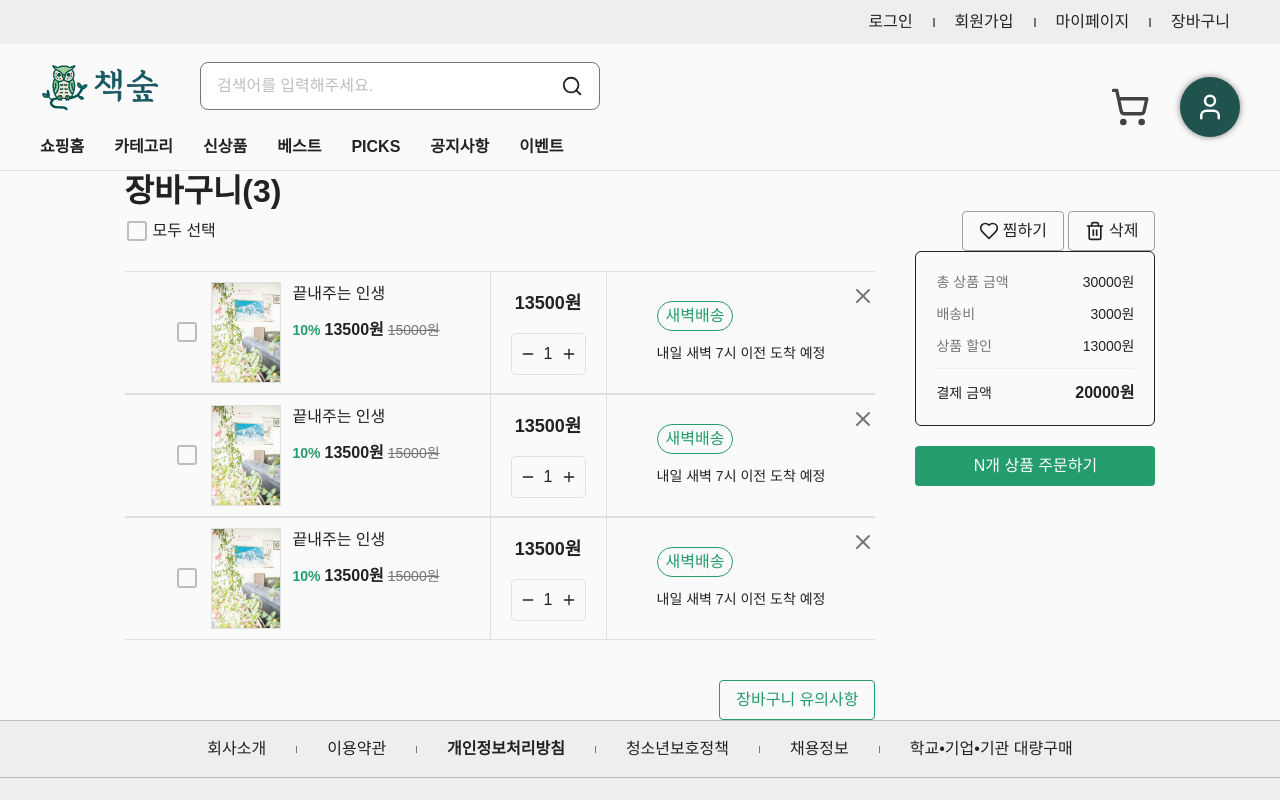
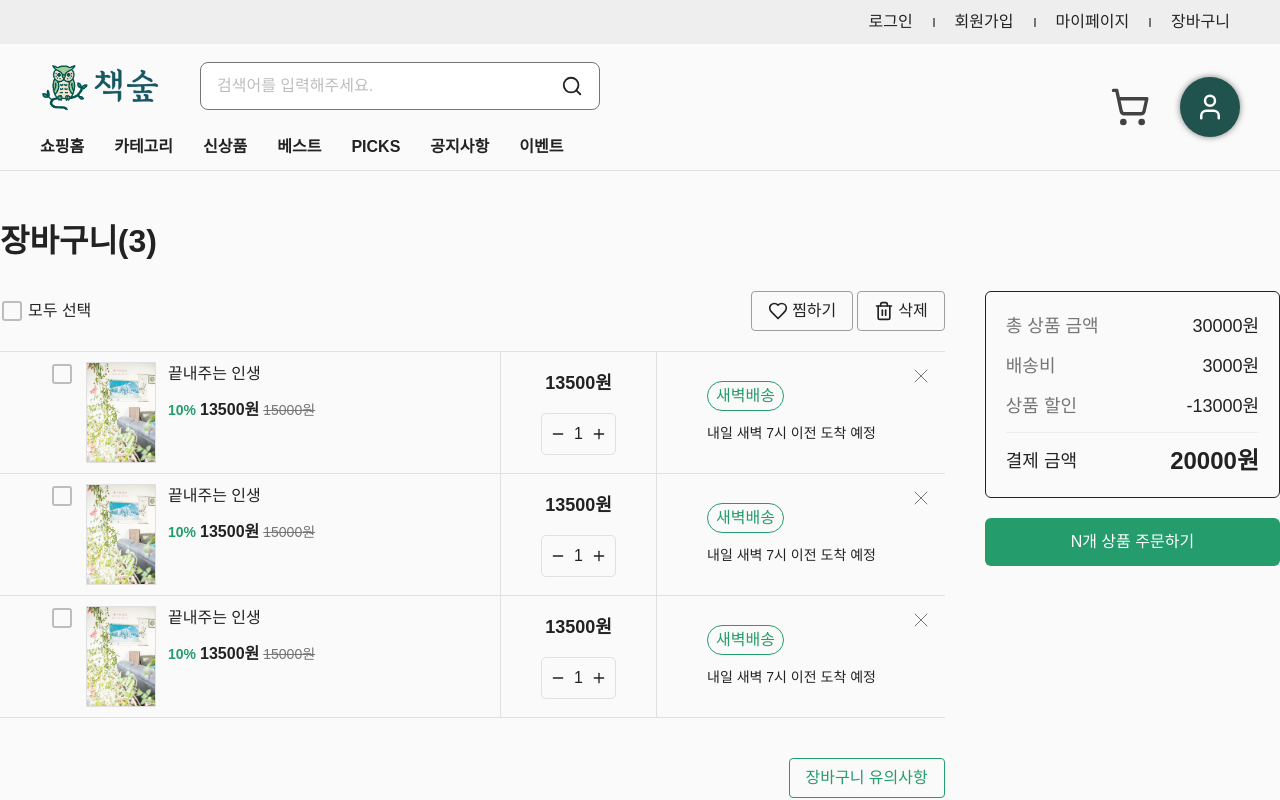
Before and after one commit to juny-0429/book-forest, a Next.js app: page /cart in a window 1280 px wide. Shown: the top 800 px of the page. Built offline with nearby package versions, Linux system fonts and the light colour scheme.

Commit message:
카트 페이지 제작

```diff
--- a/src/app/(main)/cart/page.tsx
+++ b/src/app/(main)/cart/page.tsx
@@ -1,5 +1,4 @@
 import Image from 'next/image';
-import React from 'react';
 import Button from 'src/components/Button/Button';
 import LineButton from 'src/components/Button/LineButton';
 import CheckBox from 'src/components/CheckBox/CheckBox';
@@ -21,12 +20,13 @@ export default function CartPage() {
   }));
 
   return (
-    <div>
+    <div className='flex flex-grow flex-col gap-[30px]'>
       <h2 className='text-title-32b text-ui-text-title'>장바구니(3)</h2>
 
-      {/* 카트 상품 리스트 */}
-      <div>
-        <div className='flex justify-between'>
+      <div className='flex justify-center gap-10'>
+        <div className='flex flex-col items-end gap-5 w-full'>
+          {/* 모두 선택 */}
+          <div className='flex justify-between w-full'>
             <CheckBox>모두 선택</CheckBox>
 
             <div className='flex justify-center items-center gap-1'>
@@ -39,21 +39,18 @@ export default function CartPage() {
             </div>
           </div>
 
-        <div></div>
-
-        <div className='flex justify-center gap-10'>
-          {/* 장바구니 목록 */}
-          <div className='flex flex-col items-end gap-5'>
-            <ul className='mt-5 mb-5'>
+          {/* 카트 상품 목록 */}
+          <ul className='w-full border-t border-solid border-gray-300'>
             {mockCartList &&
               mockCartList.map((item, index) => (
-                  <li key={item.id} className='relative flex border-t border-b border-solid border-gray-300'>
-                    <button className='absolute top-3 right-0'>
-                      <LucideIcons.X className='text-gray-600' />
+                <li key={item.id} className='relative flex border-b border-solid border-gray-300'>
+                  <button className='absolute top-3 right-3'>
+                    <LucideIcons.X strokeWidth={1} className='text-gray-600' />
                   </button>
 
-                    <article className='flex gap-3 h-full px-[50px] py-[10px]'>
+                  <article className='flex items-start gap-3 w-[500px] h-full px-[50px] py-[10px]'>
                     <CheckBox></CheckBox>
+
                     <Image src={SampleBookImg} width={70} alt='book image' className='book-item' />
 
                     <div className='flex flex-col gap-3'>
@@ -67,7 +64,7 @@ export default function CartPage() {
                     </div>
                   </article>
 
-                    <div className='flex flex-col justify-center items-center gap-4 px-5 border-l border-r border-solid border-gray-300'>
+                  <div className='flex flex-col justify-center items-center gap-4 px-10 border-l border-r border-solid border-gray-300'>
                     <p className='text-body-18b'>13500원</p>
 
                     <div className='flex justify-between items-center gap-2 w-[75px] h-fit p-2 border border-solid border-gray-300 rounded-[5px]'>
@@ -91,39 +88,37 @@ export default function CartPage() {
                 </li>
               ))}
           </ul>
-
-            <LineButton height={40} className='w-fit'>
+          <LineButton height={40} className='w-fit mt-5'>
             장바구니 유의사항
           </LineButton>
         </div>
 
         {/* 결제창 */}
-          <aside className='flex flex-col items-center gap-5 w-[240px]'>
+        <aside className='flex flex-col items-center gap-5 w-[400px]'>
           <div className='flex flex-col items-center gap-3 w-full p-5 border border-solid border-gray-900 rounded-[6px]'>
             <div className='flex justify-between items-center w-full'>
-                <span className='text-body-14l text-ui-text-description'>총 상품 금액</span>
-                <span className='text-body-14m text-ui-text-title'>30000원</span>
+              <span className='text-body-18l text-ui-text-description'>총 상품 금액</span>
+              <span className='text-body-18m text-ui-text-title'>30000원</span>
             </div>
             <div className='flex justify-between items-center w-full'>
-                <span className='text-body-14l text-ui-text-description'>배송비</span>
-                <span className='text-body-14m text-ui-text-title'>3000원</span>
+              <span className='text-body-18l text-ui-text-description'>배송비</span>
+              <span className='text-body-18m text-ui-text-title'>3000원</span>
             </div>
             <div className='flex justify-between items-center w-full'>
-                <span className='text-body-14l text-ui-text-description'>상품 할인</span>
-                <span className='text-body-14m text-ui-text-title'>13000원</span>
+              <span className='text-body-18l text-ui-text-description'>상품 할인</span>
+              <span className='text-body-18m text-ui-text-title'>-13000원</span>
             </div>
 
             <hr className='w-full h-[1px] bg-gray-600' />
 
             <div className='flex justify-between items-center w-full'>
-                <strong className='text-body-14m text-ui-text-title'>결제 금액</strong>
-                <strong className='text-body-16b text-ui-text-title'>20000원</strong>
+              <strong className='text-body-18m text-ui-text-title'>결제 금액</strong>
+              <strong className='text-title-24b text-ui-text-title'>20000원</strong>
             </div>
           </div>
 
-            <Button height={40}>N개 상품 주문하기</Button>
+          <Button height={48}>N개 상품 주문하기</Button>
         </aside>
-        </div>
       </div>
     </div>
   );
--- a/src/components/Layout/AppLayout.tsx
+++ b/src/components/Layout/AppLayout.tsx
@@ -4,9 +4,10 @@ import Footer from '../Layout/Footer/Footer';
 
 export default function AppLayout({ children }: PropsWithChildren) {
   return (
-    <div className=' flex flex-col min-h-screen w-full'>
+    <div className='flex flex-col min-h-screen w-full'>
       <Header />
-      <main className='flex-grow max-w-[1280px] mx-auto'>{children}</main>
+      {/* header 높이 171px */}
+      <div className='flex flex-grow w-full max-w-[1280px] h-[calc(100vh-171px)]  mx-auto mt-[50px]'>{children}</div>
       <Footer />
     </div>
   );
```
Lines whose indentation alone changed are shown as unchanged.
